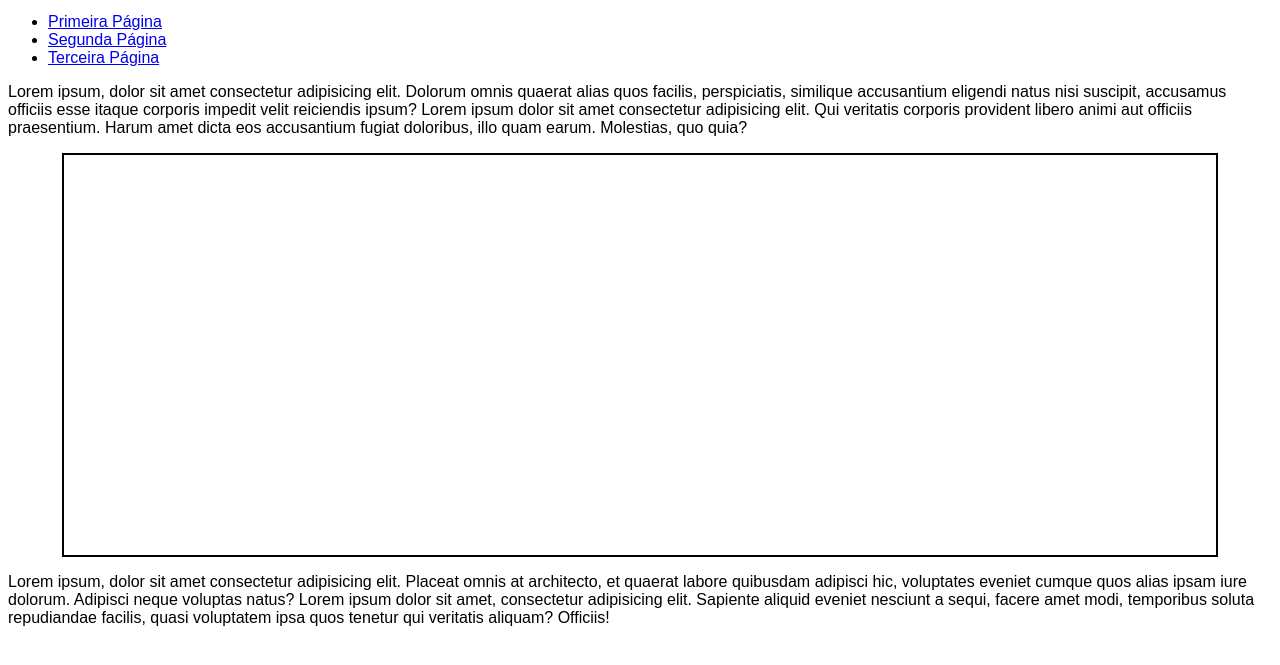
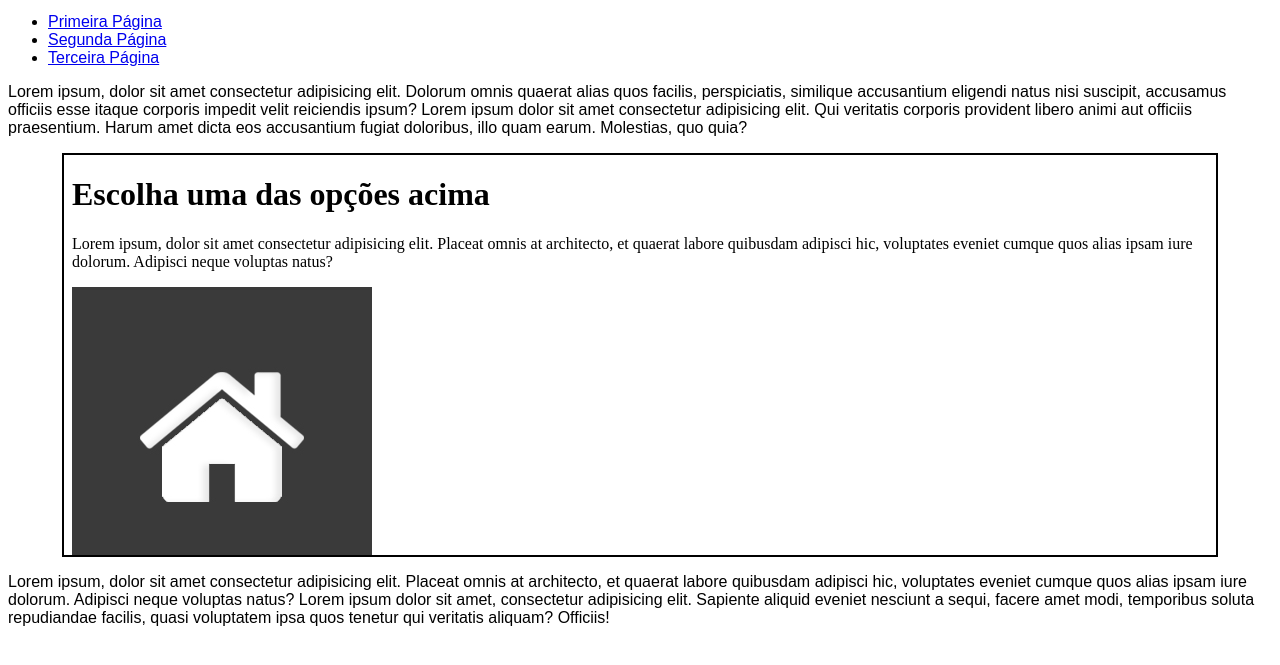
Before and after one commit to MMartinsR/html-css, a plain HTML site: page exercicios/ex024/iframe03.html in a window 1280 px wide. Shown: the part 119-784 px from the top of the page. Drawn offline with Linux system fonts and the light colour scheme.

Commit message:
Ex024 - Uso de iFrames com conteúdo interno.

```diff
--- a/exercicios/ex024/iframe03.html
+++ b/exercicios/ex024/iframe03.html
@@ -20,7 +20,11 @@
     </style>
 </head>
 <!-- Ex024 - Uso de iFrames
-    Para carregar uma outra página sua dentro de um iframe, sendo que estará sendo exibido a partir de um link na mesma página, damos um atributo name ao iFrame e dentro do target do link, colocamos esse valor do atributo name.
+    Para carregar uma outra página sua dentro de um iframe, sendo que estará sendo exibido a partir de um link na mesma página, damos um atributo name ao iFrame e dentro do target do link, colocamos esse valor do parâmetro name.
+
+    Podemos aplicar em vez do src no iFrame, o srcdoc, pois conseguimos inserir html dentro desse parâmetro.
+
+    Quando temos códigos como esse que está dentro de aspas duplas, temos que colocar aspas simples caso precisemos de aspas para algum parâmetro.
 -->
 <body>
     <h1>Faça uma escolha</h1>
@@ -34,7 +38,7 @@
 
     <p>Lorem ipsum, dolor sit amet consectetur adipisicing elit. Dolorum omnis quaerat alias quos facilis, perspiciatis, similique accusantium eligendi natus nisi suscipit, accusamus officiis esse itaque corporis impedit velit reiciendis ipsum? Lorem ipsum dolor sit amet consectetur adipisicing elit. Qui veritatis corporis provident libero animi aut officiis praesentium. Harum amet dicta eos accusantium fugiat doloribus, illo quam earum. Molestias, quo quia? </p>
 
-    <iframe id="tela" name="frame" src="">
+    <iframe id="tela" name="frame" srcdoc="<h1>Escolha uma das opções acima</h1> <p>Lorem ipsum, dolor sit amet consectetur adipisicing elit. Placeat omnis at architecto, et quaerat labore quibusdam adipisci hic, voluptates eveniet cumque quos alias ipsam iure dolorum. Adipisci neque voluptas natus? </p> <img src='imagens/logo-home.jpg'>" >
         <p>Infelizmente seu navegador não é compatível com isso.</p>
     </iframe>
 
```
Also changed, not shown: exercicios/ex024/imagens/logo-home.jpg (added).
